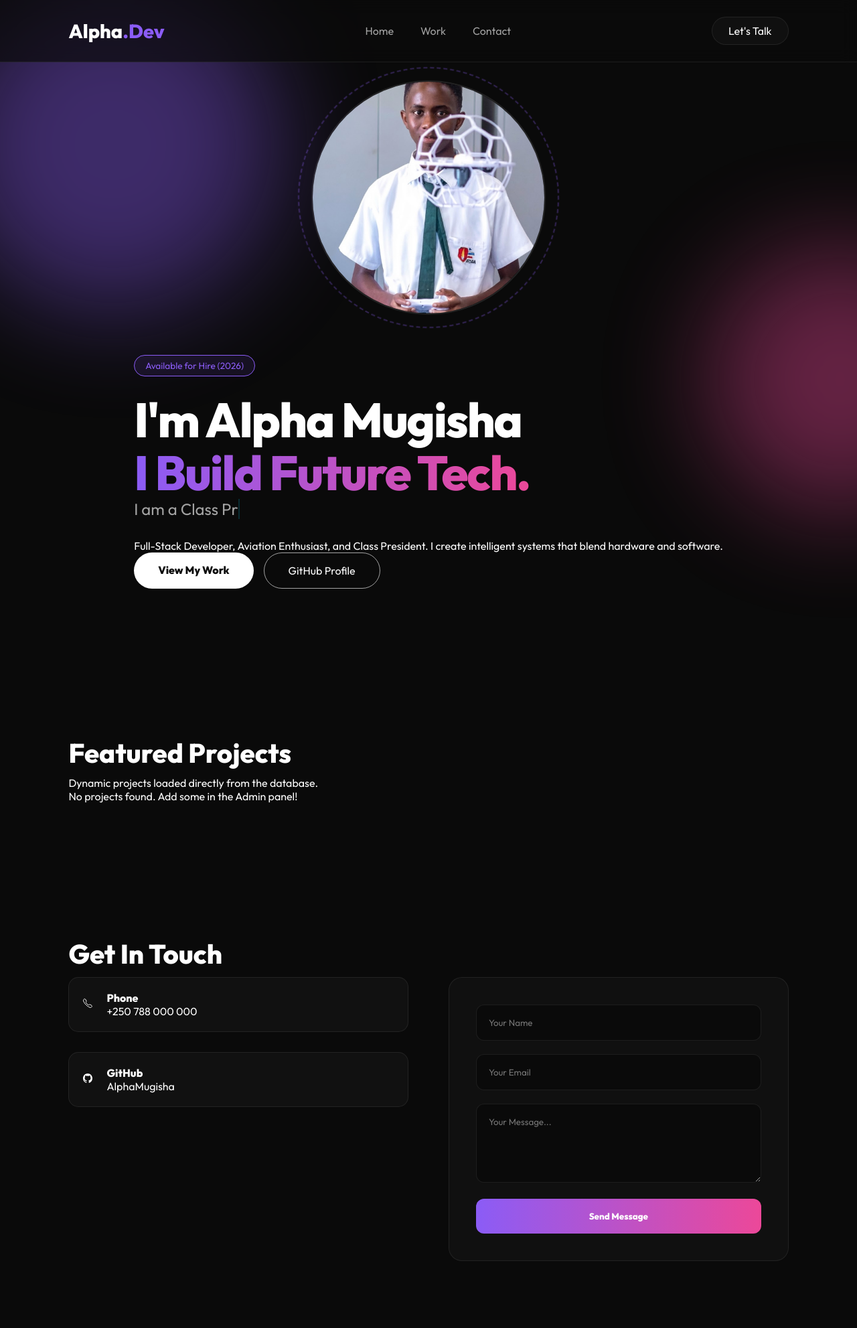
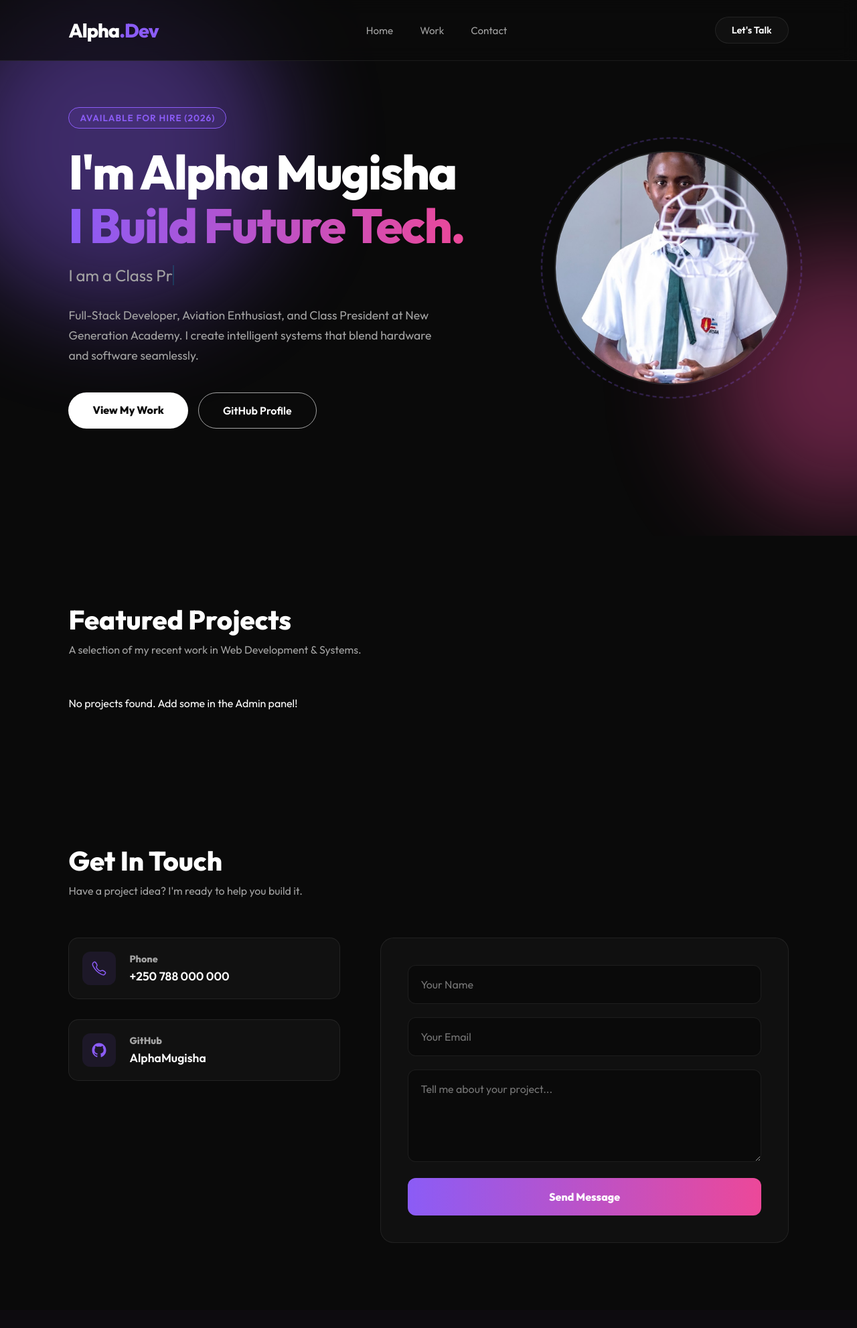
Before and after one commit to AlphaMugisha/portfolio, a PHP site: page / in a window 1280 px wide. Shown: the whole page at 67% size. After the commit the page ends 1856 px from the top, so only its background shows below. Run offline with PHP 8.4, Linux system fonts and the light colour scheme; data that the repository does not hold is empty.

Commit message:
added sum on the index page

```diff
--- a/index.php
+++ b/index.php
@@ -6,30 +6,19 @@ $pass = '';
 $dbname = 'alpha_portfolio';
 
 $conn = mysqli_connect($host, $user, $pass, $dbname);
-
-if (!$conn) {
-    // If DB isn't set up yet, we'll use an empty array so the site doesn't crash
-    $db_connected = false;
-} else {
-    $db_connected = true;
-}
+$db_connected = $conn ? true : false;
 
 // --- 2. CONTACT FORM LOGIC ---
 $message_sent = false;
 if (isset($_POST['email']) && $_POST['email'] != '') {
     if (filter_var($_POST['email'], FILTER_VALIDATE_EMAIL)) {
-        $userName = mysqli_real_escape_with_str($conn, $_POST['name']);
-        $userEmail = mysqli_real_escape_with_str($conn, $_POST['email']);
-        $message = mysqli_real_escape_with_str($conn, $_POST['message']);
+        $userName = $db_connected ? mysqli_real_escape_string($conn, $_POST['name']) : htmlspecialchars($_POST['name']);
+        $userEmail = $db_connected ? mysqli_real_escape_string($conn, $_POST['email']) : htmlspecialchars($_POST['email']);
+        $message = $db_connected ? mysqli_real_escape_string($conn, $_POST['message']) : htmlspecialchars($_POST['message']);
 
-        // You could also save messages to a 'contacts' table here!
+        // Form processed
         $message_sent = true;
     }
-}
-
-// Helper function to handle strings safely
-function mysqli_real_escape_with_str($link, $str) {
-    return $link ? mysqli_real_escape_string($link, $str) : htmlspecialchars($str);
 }
 ?>
 
@@ -43,56 +32,175 @@ function mysqli_real_escape_with_str($link, $str) {
     <script type="module" src="https://unpkg.com/ionicons@5.5.2/dist/ionicons/ionicons.esm.js"></script>
 
     <style>
-        /* --- [KEEPING YOUR CSS THE SAME] --- */
+        /* --- 1. MODERN CSS VARIABLES --- */
         :root {
-            --primary: #8b5cf6; --secondary: #ec4899; --accent: #06b6d4;
-            --bg-dark: #0a0a0a; --card-bg: rgba(20, 20, 20, 0.6);
-            --glass: rgba(255, 255, 255, 0.03); --border: 1px solid rgba(255, 255, 255, 0.08);
-            --text-main: #ffffff; --text-muted: #a3a3a3;
+            --primary: #8b5cf6;       /* Violet */
+            --primary-glow: rgba(139, 92, 246, 0.5);
+            --secondary: #ec4899;     /* Pink */
+            --accent: #06b6d4;        /* Cyan */
+            --bg-dark: #0a0a0a;       /* Deep Black */
+            --card-bg: rgba(20, 20, 20, 0.6);
+            --glass: rgba(255, 255, 255, 0.03);
+            --border: 1px solid rgba(255, 255, 255, 0.08);
+            --text-main: #ffffff;
+            --text-muted: #a3a3a3;
         }
+
+        /* --- 2. RESET & BASE --- */
         * { margin: 0; padding: 0; box-sizing: border-box; font-family: 'Outfit', sans-serif; scroll-behavior: smooth; }
-        body { background-color: var(--bg-dark); color: var(--text-main); overflow-x: hidden; }
-        .background-fx { position: fixed; top: 0; left: 0; width: 100%; height: 100vh; z-index: -1; }
-        .blob { position: absolute; border-radius: 50%; filter: blur(80px); opacity: 0.4; animation: float 10s infinite alternate; }
+
+        body {
+            background-color: var(--bg-dark);
+            color: var(--text-main);
+            overflow-x: hidden;
+            position: relative;
+        }
+
+        /* --- 3. ANIMATED BACKGROUND --- */
+        .background-fx {
+            position: fixed; top: 0; left: 0; width: 100%; height: 100vh; z-index: -1; overflow: hidden;
+        }
+        .blob {
+            position: absolute; border-radius: 50%; filter: blur(80px); opacity: 0.4;
+            animation: float 10s infinite alternate cubic-bezier(0.4, 0, 0.2, 1);
+        }
         .blob-1 { top: -10%; left: -10%; width: 500px; height: 500px; background: var(--primary); }
-        .blob-2 { bottom: 10%; right: -10%; width: 400px; height: 400px; background: var(--secondary); }
+        .blob-2 { bottom: 10%; right: -10%; width: 400px; height: 400px; background: var(--secondary); animation-delay: -5s; }
         @keyframes float { 0% { transform: translate(0, 0); } 100% { transform: translate(50px, 50px); } }
-        nav { width: 100%; padding: 25px 8%; display: flex; justify-content: space-between; align-items: center; position: fixed; top: 0; z-index: 1000; backdrop-filter: blur(12px); border-bottom: var(--border); background: rgba(10, 10, 10, 0.7); }
-        .logo { font-size: 1.8rem; font-weight: 800; } .logo span { color: var(--primary); }
+
+        /* --- 4. NAVIGATION --- */
+        nav {
+            width: 100%; padding: 25px 8%; display: flex; justify-content: space-between; align-items: center;
+            position: fixed; top: 0; z-index: 1000; backdrop-filter: blur(12px); border-bottom: var(--border);
+            background: rgba(10, 10, 10, 0.7);
+        }
+        .logo { font-size: 1.8rem; font-weight: 800; letter-spacing: -1px; }
+        .logo span { color: var(--primary); }
+
         .nav-menu { display: flex; gap: 40px; list-style: none; }
-        .nav-menu a { text-decoration: none; color: var(--text-muted); transition: 0.3s; }
-        .btn-nav { padding: 10px 24px; border-radius: 50px; background: var(--glass); border: var(--border); color: #fff; text-decoration: none; transition: 0.3s; }
-        .hero { min-height: 100vh; display: flex; align-items: center; justify-content: center; padding: 120px 8%; gap: 60px; flex-wrap: wrap-reverse; }
-        .badge { display: inline-block; padding: 6px 16px; background: rgba(139, 92, 246, 0.1); border: 1px solid var(--primary); color: var(--primary); border-radius: 50px; font-size: 0.85rem; margin-bottom: 25px; }
-        .hero h1 { font-size: 4.5rem; line-height: 1.1; font-weight: 800; letter-spacing: -2px; }
-        .hero h1 span { background: linear-gradient(to right, var(--primary), var(--secondary)); -webkit-background-clip: text; -webkit-text-fill-color: transparent; }
-        .typewriter { font-size: 1.5rem; color: var(--text-muted); margin-bottom: 30px; }
+        .nav-menu a { text-decoration: none; color: var(--text-muted); font-weight: 500; font-size: 0.95rem; transition: 0.3s; }
+        .nav-menu a:hover { color: var(--text-main); }
+        .btn-nav {
+            padding: 10px 24px; border-radius: 50px; background: var(--glass); border: var(--border);
+            color: var(--text-main); text-decoration: none; font-weight: 600; font-size: 0.9rem; transition: 0.3s;
+        }
+        .btn-nav:hover { background: var(--text-main); color: var(--bg-dark); }
+
+        /* --- 5. HERO SECTION --- */
+        .hero {
+            min-height: 100vh; display: flex; align-items: center; justify-content: center;
+            padding: 120px 8%; gap: 60px; flex-wrap: wrap-reverse;
+        }
+        .hero-content { flex: 1; min-width: 300px; }
+
+        .badge {
+            display: inline-block; padding: 6px 16px; background: rgba(139, 92, 246, 0.1);
+            border: 1px solid var(--primary); color: var(--primary); border-radius: 50px;
+            font-size: 0.85rem; font-weight: 600; margin-bottom: 25px; text-transform: uppercase; letter-spacing: 1px;
+        }
+
+        .hero h1 { font-size: 4.5rem; line-height: 1.1; font-weight: 800; margin-bottom: 20px; letter-spacing: -2px; }
+        .hero h1 span {
+            background: linear-gradient(to right, var(--primary), var(--secondary));
+            -webkit-background-clip: text; -webkit-text-fill-color: transparent;
+        }
+
+        .typewriter { font-size: 1.5rem; color: var(--text-muted); margin-bottom: 30px; font-weight: 400; }
         .cursor { border-right: 2px solid var(--accent); animation: blink 0.8s infinite; }
         @keyframes blink { 50% { border-color: transparent; } }
+
+        .hero p { font-size: 1.1rem; line-height: 1.7; color: var(--text-muted); margin-bottom: 40px; max-width: 550px; }
+
         .hero-buttons { display: flex; gap: 15px; }
-        .btn-primary { padding: 16px 36px; background: var(--text-main); color: var(--bg-dark); border-radius: 50px; text-decoration: none; font-weight: 700; }
-        .btn-outline { padding: 16px 36px; border: 1px solid var(--text-muted); border-radius: 50px; color: #fff; text-decoration: none; }
-        .hero-image { position: relative; width: 350px; height: 350px; }
-        .img-wrapper { width: 100%; height: 100%; border-radius: 50%; overflow: hidden; border: 2px solid rgba(255,255,255,0.1); position: relative; z-index: 2; }
+        .btn-primary {
+            padding: 16px 36px; background: var(--text-main); color: var(--bg-dark); border-radius: 50px;
+            text-decoration: none; font-weight: 700; transition: 0.3s;
+        }
+        .btn-primary:hover { transform: translateY(-3px); box-shadow: 0 10px 20px rgba(255,255,255,0.2); }
+        .btn-outline {
+            padding: 16px 36px; background: transparent; color: var(--text-main); border: 1px solid var(--text-muted);
+            border-radius: 50px; text-decoration: none; font-weight: 600; transition: 0.3s;
+        }
+        .btn-outline:hover { border-color: var(--text-main); }
+
+        .hero-image { position: relative; width: 350px; height: 350px; flex-shrink: 0; }
+        .img-wrapper {
+            width: 100%; height: 100%; border-radius: 50%; overflow: hidden;
+            border: 2px solid rgba(255,255,255,0.1); position: relative; z-index: 2;
+        }
         .img-wrapper img { width: 100%; height: 100%; object-fit: cover; }
-        .circle-spin { position: absolute; top: -20px; left: -20px; width: calc(100% + 40px); height: calc(100% + 40px); border-radius: 50%; border: 2px dashed var(--primary); opacity: 0.3; animation: spin 20s linear infinite; }
+        .circle-spin {
+            position: absolute; top: -20px; left: -20px; width: calc(100% + 40px); height: calc(100% + 40px);
+            border-radius: 50%; border: 2px dashed var(--primary); opacity: 0.3; animation: spin 20s linear infinite; z-index: 1;
+        }
         @keyframes spin { 100% { transform: rotate(360deg); } }
+
+        /* --- 6. PROJECTS SECTION --- */
         .section { padding: 100px 8%; }
-        .section-header h2 { font-size: 2.5rem; margin-bottom: 10px; }
+        .section-header { margin-bottom: 60px; }
+        .section-header h2 { font-size: 2.5rem; font-weight: 700; margin-bottom: 10px; }
+        .section-header p { color: var(--text-muted); }
+
         .project-grid { display: grid; grid-template-columns: repeat(auto-fit, minmax(320px, 1fr)); gap: 30px; }
-        .project-card { background: var(--card-bg); border: var(--border); border-radius: 20px; padding: 35px; transition: 0.4s; }
-        .project-card:hover { transform: translateY(-10px); border-color: var(--primary); }
+        .project-card {
+            background: var(--card-bg); border: var(--border); border-radius: 20px; padding: 35px;
+            transition: 0.4s; position: relative; overflow: hidden;
+        }
+        .project-card:hover { transform: translateY(-10px); border-color: var(--primary); background: rgba(30,30,30,0.8); }
+
         .p-icon { font-size: 3rem; color: var(--primary); margin-bottom: 20px; }
+        .project-card h3 { font-size: 1.5rem; margin-bottom: 10px; }
+        .project-card p { color: var(--text-muted); line-height: 1.6; margin-bottom: 25px; font-size: 0.95rem; }
+
         .tags { display: flex; gap: 10px; flex-wrap: wrap; margin-bottom: 25px; }
-        .tag { font-size: 0.75rem; padding: 6px 12px; background: rgba(255,255,255,0.05); border-radius: 8px; border: 1px solid rgba(255,255,255,0.1); }
-        .p-link { text-decoration: none; color: var(--primary); font-weight: 600; display: flex; align-items: center; gap: 5px; }
+        .tag { font-size: 0.75rem; padding: 6px 12px; background: rgba(255,255,255,0.05); border-radius: 8px; color: var(--text-main); border: 1px solid rgba(255,255,255,0.1); }
+
+        .p-link { text-decoration: none; color: var(--primary); font-weight: 600; display: inline-flex; align-items: center; gap: 5px; transition: 0.3s; }
+        .p-link:hover { gap: 10px; color: var(--secondary); }
+
+        /* --- 7. CONTACT SECTION --- */
         .contact-container { display: flex; gap: 60px; flex-wrap: wrap; }
-        .contact-left, .contact-right { flex: 1; min-width: 300px; }
-        .info-item { display: flex; align-items: center; gap: 20px; margin-bottom: 30px; padding: 20px; background: var(--glass); border-radius: 15px; border: var(--border); text-decoration: none; color: #fff; }
+        .contact-left { flex: 1; min-width: 300px; }
+        .contact-right { flex: 1.5; min-width: 300px; }
+
+        .info-item {
+            display: flex; align-items: center; gap: 20px; margin-bottom: 30px;
+            padding: 20px; background: var(--glass); border-radius: 15px; border: var(--border);
+            transition: 0.3s; text-decoration: none;
+        }
+        .info-item:hover { background: rgba(255,255,255,0.08); border-color: var(--primary); }
+
+        .icon-box {
+            width: 50px; height: 50px; background: rgba(139, 92, 246, 0.1); border-radius: 12px;
+            display: flex; align-items: center; justify-content: center; color: var(--primary); font-size: 1.5rem;
+        }
+        .info-text h4 { font-size: 0.9rem; color: var(--text-muted); margin-bottom: 5px; }
+        .info-text span { font-size: 1.1rem; font-weight: 600; color: var(--text-main); }
+
         .form-box { background: var(--card-bg); padding: 40px; border-radius: 20px; border: var(--border); }
         .input-group { margin-bottom: 20px; }
-        .input-group input, .input-group textarea { width: 100%; padding: 18px; background: rgba(0,0,0,0.3); border: var(--border); border-radius: 12px; color: #fff; outline: none; }
-        .btn-submit { width: 100%; padding: 18px; background: linear-gradient(90deg, var(--primary), var(--secondary)); border: none; border-radius: 12px; color: #fff; font-weight: 700; cursor: pointer; }
+        .input-group input, .input-group textarea {
+            width: 100%; padding: 18px; background: rgba(0,0,0,0.3); border: var(--border);
+            border-radius: 12px; color: #fff; font-size: 1rem; outline: none; transition: 0.3s;
+        }
+        .input-group input:focus, .input-group textarea:focus { border-color: var(--primary); background: rgba(0,0,0,0.5); }
+
+        .btn-submit {
+            width: 100%; padding: 18px; background: linear-gradient(90deg, var(--primary), var(--secondary));
+            border: none; border-radius: 12px; color: #fff; font-weight: 700; font-size: 1rem; cursor: pointer;
+            transition: 0.3s;
+        }
+        .btn-submit:hover { opacity: 0.9; transform: translateY(-2px); }
+
+        .success-msg { color: #10b981; margin-bottom: 20px; font-weight: 600; text-align: center; }
+
+        @media (max-width: 768px) {
+            .hero h1 { font-size: 3rem; }
+            .hero { text-align: center; justify-content: center; }
+            .hero-buttons { justify-content: center; }
+            nav { justify-content: center; }
+            .nav-menu, .btn-nav { display: none; }
+        }
     </style>
 </head>
 <body>
@@ -117,12 +225,16 @@ function mysqli_real_escape_with_str($link, $str) {
             <div class="badge">Available for Hire (<?php echo date('Y'); ?>)</div>
             <h1>I'm Alpha Mugisha<br><span>I Build Future Tech.</span></h1>
             <div class="typewriter">I am a <span id="type-text"></span><span class="cursor"></span></div>
-            <p>Full-Stack Developer, Aviation Enthusiast, and Class President. I create intelligent systems that blend hardware and software.</p>
+            <p>
+                Full-Stack Developer, Aviation Enthusiast, and Class President at New Generation Academy.
+                I create intelligent systems that blend hardware and software seamlessly.
+            </p>
             <div class="hero-buttons">
                 <a href="#projects" class="btn-primary">View My Work</a>
                 <a href="https://github.com/AlphaMugisha" target="_blank" class="btn-outline">GitHub Profile</a>
             </div>
         </div>
+
         <div class="hero-image">
             <div class="circle-spin"></div>
             <div class="img-wrapper">
@@ -134,7 +246,7 @@ function mysqli_real_escape_with_str($link, $str) {
     <section id="projects" class="section">
         <div class="section-header">
             <h2>Featured Projects</h2>
-            <p>Dynamic projects loaded directly from the database.</p>
+            <p>A selection of my recent work in Web Development & Systems.</p>
         </div>
 
         <div class="project-grid">
@@ -177,9 +289,7 @@ function mysqli_real_escape_with_str($link, $str) {
     <section id="contact" class="section">
         <div class="section-header">
             <h2>Get In Touch</h2>
-            <?php if($message_sent): ?>
-                <div style="color: #10b981; margin-bottom: 20px;">🚀 Message received, Alpha will get back to you!</div>
-            <?php endif; ?>
+            <p>Have a project idea? I'm ready to help you build it.</p>
         </div>
 
         <div class="contact-container">
@@ -195,10 +305,20 @@ function mysqli_real_escape_with_str($link, $str) {
             </div>
 
             <div class="contact-right">
+                <?php if($message_sent): ?>
+                    <div class="success-msg">🚀 Thanks Alpha! Message sent successfully.</div>
+                <?php endif; ?>
+
                 <form action="index.php" method="POST" class="form-box">
-                    <div class="input-group"><input type="text" name="name" placeholder="Your Name" required></div>
-                    <div class="input-group"><input type="email" name="email" placeholder="Your Email" required></div>
-                    <div class="input-group"><textarea name="message" rows="5" placeholder="Your Message..." required></textarea></div>
+                    <div class="input-group">
+                        <input type="text" name="name" placeholder="Your Name" required>
+                    </div>
+                    <div class="input-group">
+                        <input type="email" name="email" placeholder="Your Email" required>
+                    </div>
+                    <div class="input-group">
+                        <textarea name="message" rows="5" placeholder="Tell me about your project..." required></textarea>
+                    </div>
                     <button type="submit" class="btn-submit">Send Message</button>
                 </form>
             </div>
@@ -209,13 +329,26 @@ function mysqli_real_escape_with_str($link, $str) {
         const textElement = document.getElementById('type-text');
         const phrases = ["Web Developer", "Class President", "Robotics Enthusiast", "Pilot in Training"];
         let phraseIndex = 0; let charIndex = 0; let isDeleting = false;
+
         function typeEffect() {
             const currentPhrase = phrases[phraseIndex];
-            if (isDeleting) { textElement.innerText = currentPhrase.substring(0, charIndex - 1); charIndex--; }
-            else { textElement.innerText = currentPhrase.substring(0, charIndex + 1); charIndex++; }
-            if (!isDeleting && charIndex === currentPhrase.length) { isDeleting = true; setTimeout(typeEffect, 2000); }
-            else if (isDeleting && charIndex === 0) { isDeleting = false; phraseIndex = (phraseIndex + 1) % phrases.length; setTimeout(typeEffect, 500); }
-            else { setTimeout(typeEffect, isDeleting ? 100 : 150); }
+            if (isDeleting) {
+                textElement.innerText = currentPhrase.substring(0, charIndex - 1);
+                charIndex--;
+            } else {
+                textElement.innerText = currentPhrase.substring(0, charIndex + 1);
+                charIndex++;
+            }
+            if (!isDeleting && charIndex === currentPhrase.length) {
+                isDeleting = true;
+                setTimeout(typeEffect, 2000);
+            } else if (isDeleting && charIndex === 0) {
+                isDeleting = false;
+                phraseIndex = (phraseIndex + 1) % phrases.length;
+                setTimeout(typeEffect, 500);
+            } else {
+                setTimeout(typeEffect, isDeleting ? 100 : 150);
+            }
         }
         document.addEventListener('DOMContentLoaded', typeEffect);
     </script>
```
